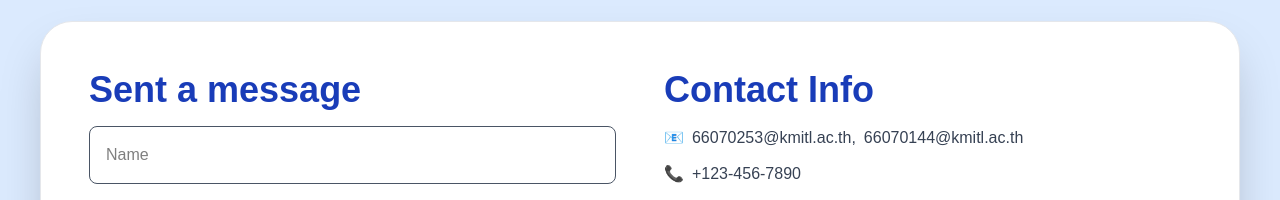
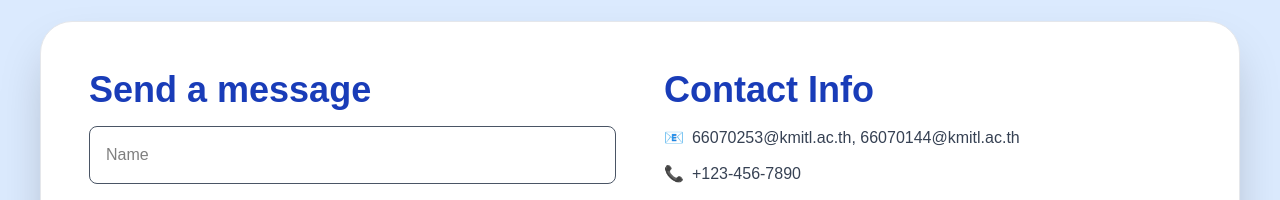
Before and after one commit to tonnam250/TrackMe, a Next.js app in the folder track-me/: page /contact in a window 1280 px wide. Shown: the part 195-395 px from the top of the page. Built offline with nearby package versions, Linux system fonts and the light colour scheme.

Commit message:
fix error contact

```diff
--- a/track-me/app/contact/page.tsx
+++ b/track-me/app/contact/page.tsx
@@ -2,7 +2,7 @@
 import React from "react";
 
 export default function Contact() {
-  const handleSubmit = (e) => {
+  const handleSubmit = (e: React.FormEvent<HTMLFormElement>) => {
     e.preventDefault();
     alert("Message sent!");
   };
@@ -18,7 +18,7 @@ export default function Contact() {
           {/* Form */}
           <div className="flex-1">
             <h2 className="text-4xl font-semibold text-blue-800 mb-4">
-              Sent a message
+              Send a message
             </h2>
             <form onSubmit={handleSubmit} className="flex flex-col gap-4">
               <input
@@ -56,8 +56,7 @@ export default function Contact() {
             <ul className="space-y-3 text-gray-700 mb-6">
               <li className="flex items-center gap-2">
                 <span>📧</span>
-                <span>66070253@kmitl.ac.th,</span>
-                <span>66070144@kmitl.ac.th</span>
+                <span>66070253@kmitl.ac.th, 66070144@kmitl.ac.th</span>
               </li>
               <li className="flex items-center gap-2">
                 <span>📞</span>
```
